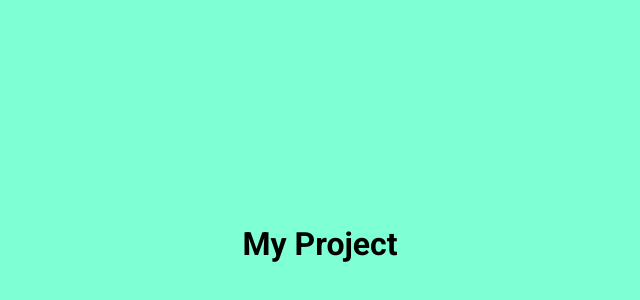
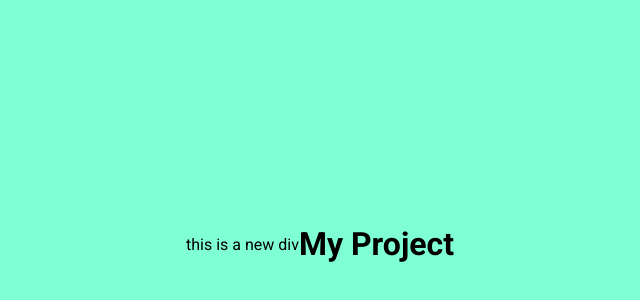
Before and after one commit to Hossam1512/Hossam, a plain HTML site: page index.html in a window 1280 px wide. Shown: the part 156-456 px from the top of the page, without its empty margins (320-960 px from the left). Drawn offline with Linux system fonts and the light colour scheme.

Commit message:
adding nrw div

```diff
--- a/index.html
+++ b/index.html
@@ -3,6 +3,7 @@
 <head>
     <meta charset="UTF-8">
     <meta name="viewport" content="width=device-width, initial-scale=1.0">
+    <div> this is a new div</div>
     <link rel="stylesheet" href="style.css">
     <title>Document</title>
 </head>
```
